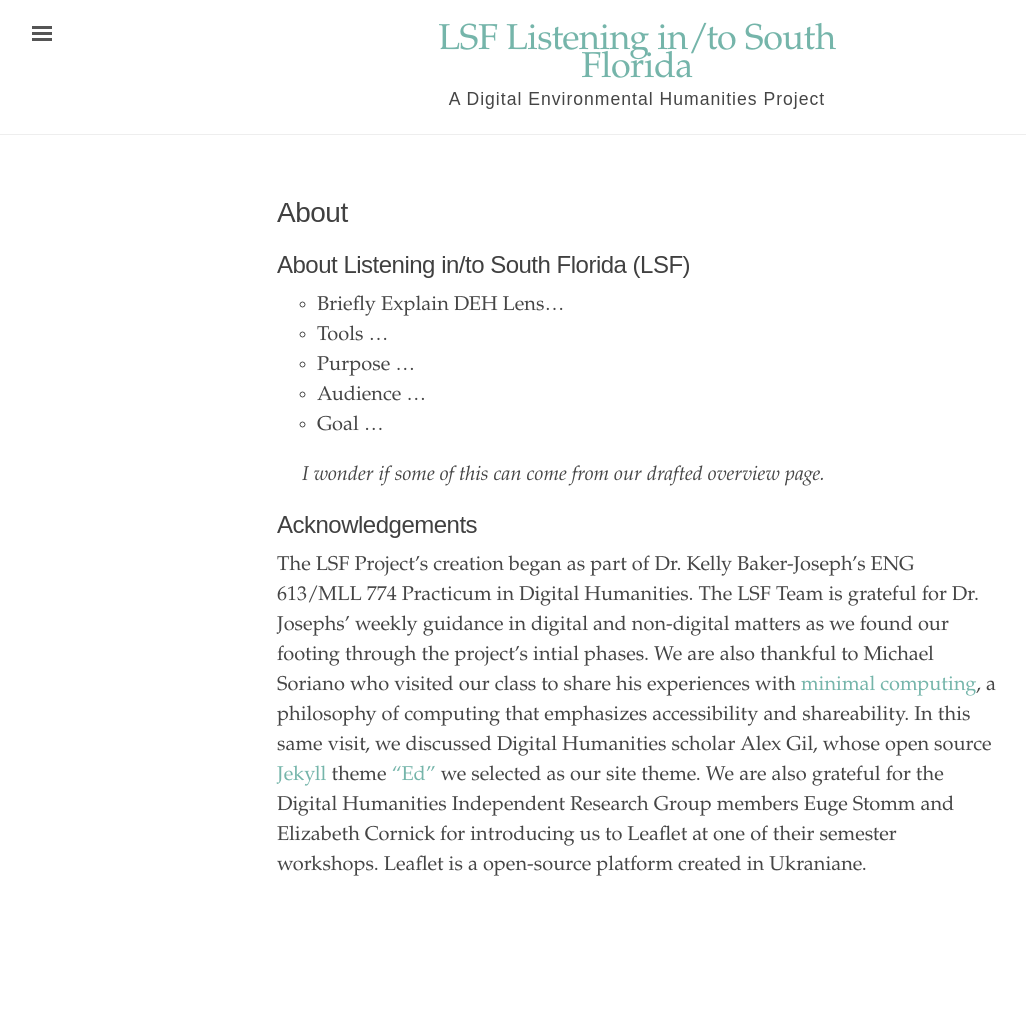
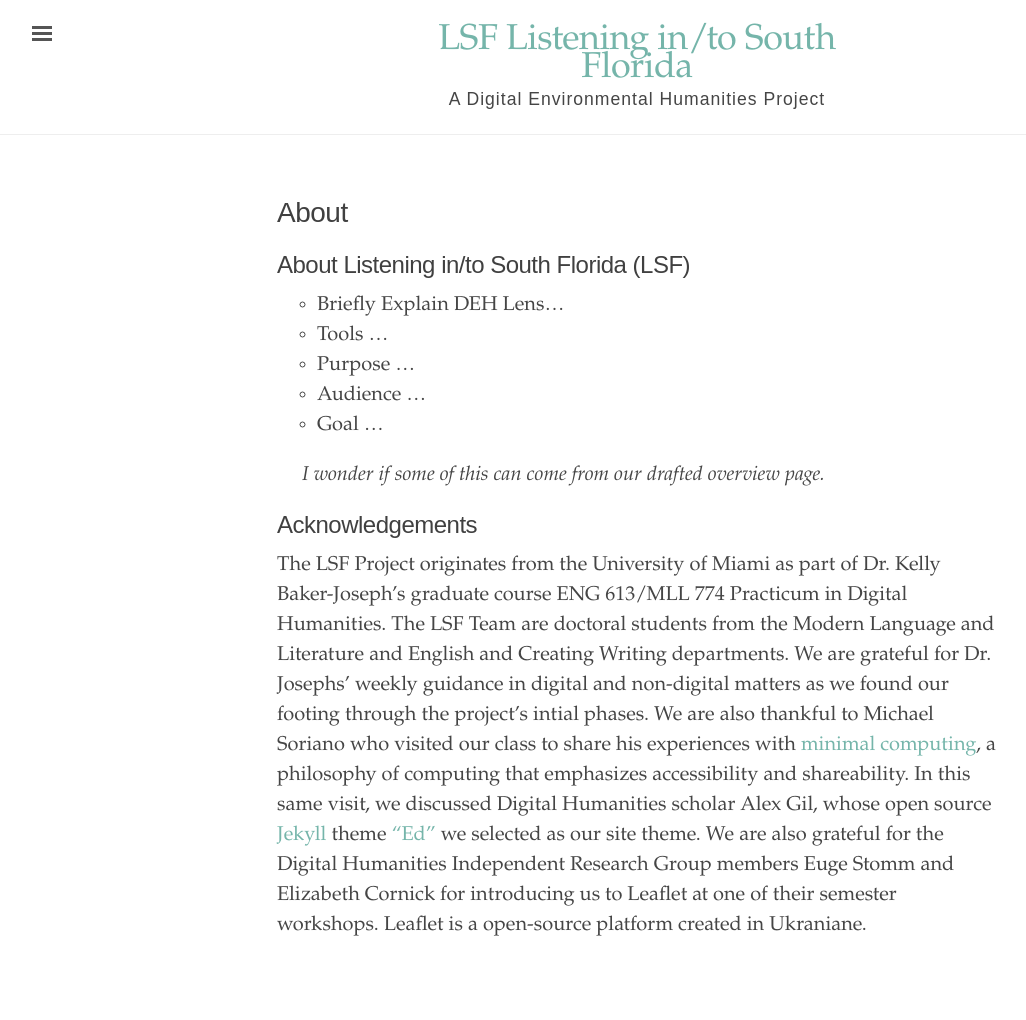
Before and after one commit to rm4-25/lsf_3, a Jekyll site: the page built from About.md, in a window 1280 px wide. Shown: the whole page, without its empty margins (3-1029 px from the left). Built offline with Jekyll 4.4.1, drawn with Linux system fonts in a browser that asks for light colours; before the commit the page ends 960 px from its top, so only the background shows below that.

Commit message:
Update About.md
Edited in line of doctoral students.

```diff
--- a/About.md
+++ b/About.md
@@ -14,4 +14,4 @@
 > I wonder if some of this can come from our drafted overview page.
 
 ## Acknowledgements
-The LSF Project's creation began as part of Dr. Kelly Baker-Joseph's ENG 613/MLL 774 Practicum in Digital Humanities. The LSF Team is grateful for Dr. Josephs' weekly guidance in digital and non-digital matters as we found our footing through the project's intial phases. We are also thankful to Michael Soriano who visited our class to share his experiences with [minimal computing](https://go-dh.github.io/mincomp/), a philosophy of computing that emphasizes accessibility and shareability.  In this same visit, we  discussed Digital Humanities scholar Alex Gil, whose open source [Jekyll](https://jekyllrb.com/) theme ["Ed"](https://minicomp.github.io/ed/) we selected as our site theme. We are also grateful for the Digital Humanities Independent Research Group members Euge Stomm and Elizabeth Cornick for introducing us to Leaflet at one of their semester workshops. Leaflet is a open-source platform created in Ukraniane.
+The LSF Project originates from the University of Miami as part of Dr. Kelly Baker-Joseph's graduate course ENG 613/MLL 774 Practicum in Digital Humanities. The LSF Team are doctoral students from the Modern Language and Literature and English and Creating Writing departments. We are grateful for Dr. Josephs' weekly guidance in digital and non-digital matters as we found our footing through the project's intial phases. We are also thankful to Michael Soriano who visited our class to share his experiences with [minimal computing](https://go-dh.github.io/mincomp/), a philosophy of computing that emphasizes accessibility and shareability.  In this same visit, we  discussed Digital Humanities scholar Alex Gil, whose open source [Jekyll](https://jekyllrb.com/) theme ["Ed"](https://minicomp.github.io/ed/) we selected as our site theme. We are also grateful for the Digital Humanities Independent Research Group members Euge Stomm and Elizabeth Cornick for introducing us to Leaflet at one of their semester workshops. Leaflet is a open-source platform created in Ukraniane.
```
